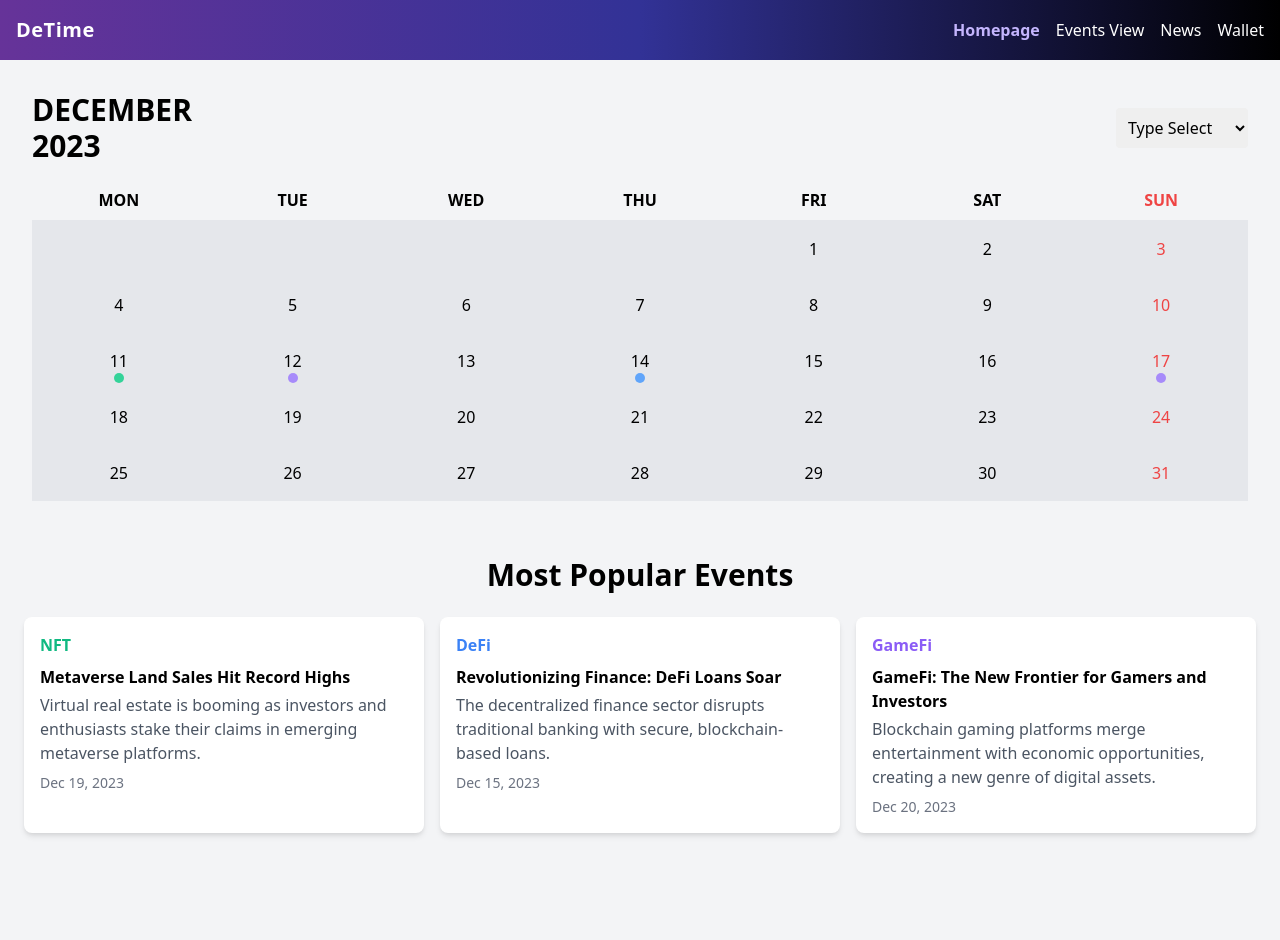
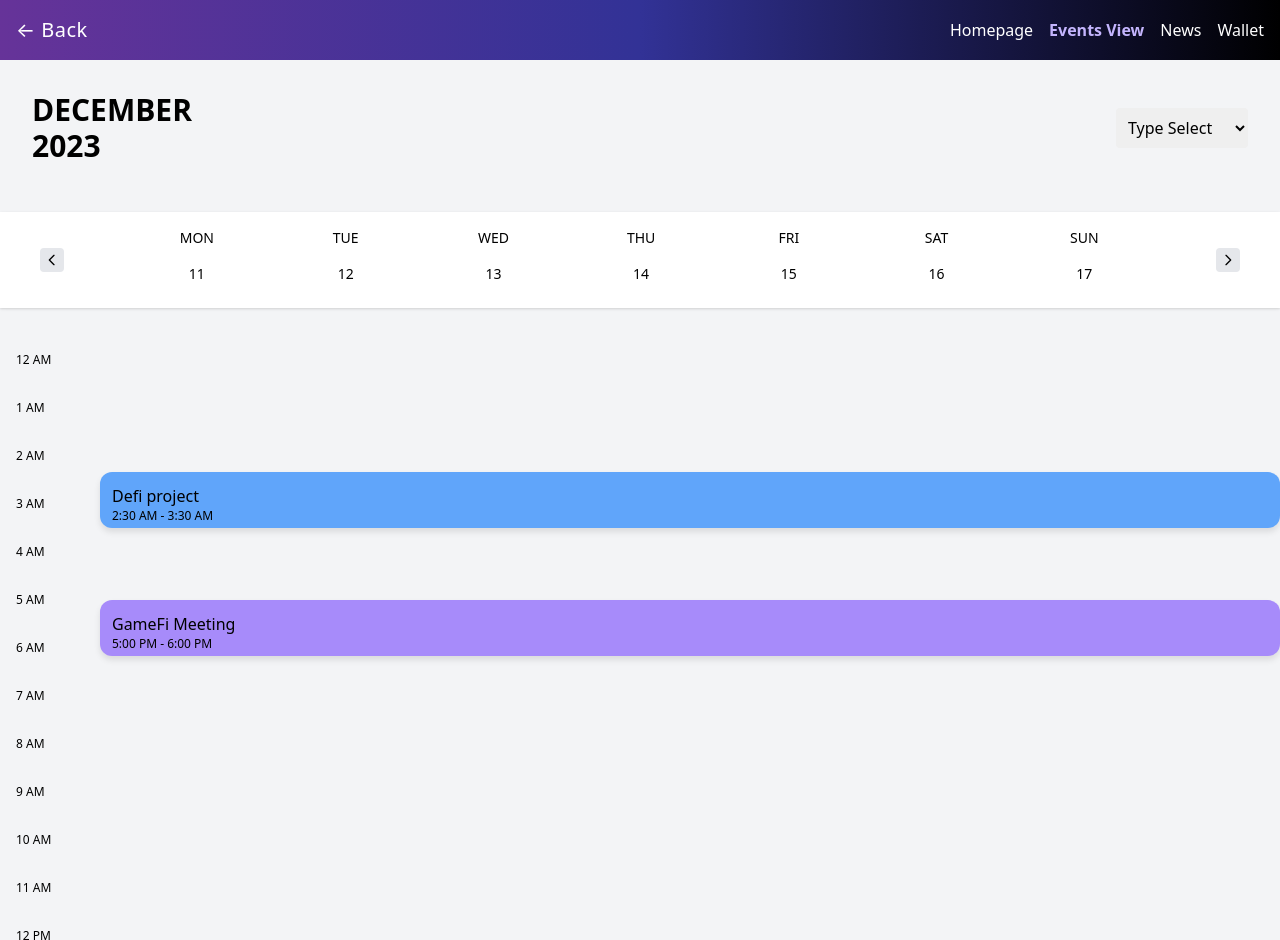
Before and after one commit to deeexiao/DeTime, a plain HTML site: page DeTime/assets/calendar.html in a window 1280 px wide. Before the commit the page ends 857 px from the top, so only its background shows below. Drawn offline with nearby package versions, Linux system fonts and the light colour scheme.

Commit message:
Update calendar.html

```diff
--- a/DeTime/assets/calendar.html
+++ b/DeTime/assets/calendar.html
@@ -5,64 +5,27 @@
     <meta charset="UTF-8">
     <meta name="viewport" content="width=device-width, initial-scale=1.0">
     <title>Web3 Homepage</title>
-
     <!-- Tailwind CSS -->
     <link href="https://cdn.jsdelivr.net/npm/tailwindcss@2.2.19/dist/tailwind.min.css" rel="stylesheet">
-
     <style>
         /* Custom Gradient for Navigation */
         .gradient-bg {
             background: linear-gradient(90deg, rgba(102, 51, 153, 1) 0%, rgba(50, 50, 150, 1) 50%, hwb(0 0% 100%) 100%);
         }
-
-        /* Custom Styles for Calendar Events */
-        .event-dot {
-            height: 10px;
-            width: 10px;
-            border-radius: 50%;
-            display: inline-block;
-            position: absolute;
-            top: 100%;
-            left: 50%;
-            transform: translateX(-50%);
-            margin-bottom: 4px;
-        }
-        .nft { background-color: #34D399; } /* NFT Event Color */
-        .defi { background-color: #60A5FA; } /* DeFi Event Color */
-        .gamefi { background-color: #A78BFA; } /* GameFi Event Color */
-        .hidden { display: none; } /* Class for Hiding Elements */
-        .event-date { position: relative; cursor: pointer; } /* Making Dates Clickable */
-
-        /* Footer Styles */
-        html, body {
-            height: 100%;
-            margin: 0;
-        }
-        body {
-            display: flex;
-            flex-direction: column;
-        }
-        .content {
-            flex: 1 0 auto; /* This will push the footer to the bottom */
-        }
-        footer {
-            flex-shrink: 0; /* Prevent footer from shrinking */
-        }
     </style>
 </head>
-
 <body class="bg-gray-100">
     <!-- Navigation Bar -->
     <nav class="gradient-bg p-4 text-white">
         <div class="container mx-auto flex items-center justify-between">
             <!-- Website Logo and Title -->
             <div>
-                <span class="font-semibold text-xl tracking-wide">DeTime</span>
+                <a href="index.html" class="text-xl tracking-wide">&larr; Back</a>
             </div>
             <!-- Navigation Links -->
             <div class="flex space-x-4">
-                <a href="index.html" class="font-semibold text-purple-300 hover:text-gray-200">Homepage</a>
-                <a href="calendar.html" class="hover:text-gray-200">Events View</a>
+                <a href="index.html" class="hover:text-gray-200">Homepage</a>
+                <a href="calendar.html" class="font-semibold text-purple-300 hover:text-gray-200">Events View</a>
                 <a href="news.html" class="hover:text-gray-200">News</a>
                 <a href="#wallet" class="hover:text-gray-200">Wallet</a>
                 <!-- Other Links -->
@@ -70,181 +33,288 @@
         </div>
     </nav>
 
-    <!-- Calendar Module -->
+    <!-- ...前面的代码 -->
+        <title>2023年12月日历</title>
+
         <div class="calendar-module m-8">
-        <!-- Calendar Header -->
+            <!-- 选择框和日历头部 -->
             <div class="flex justify-between items-center mb-4">
                 <div>
                     <h1 class="text-3xl font-bold">DECEMBER</h1>
                     <h2 class="text-3xl font-bold">2023</h2>
                 </div>
-            <!-- Dropdown for Event Filtering -->
+                <!-- 下拉选择框 -->
                 <select id="eventFilter" class="p-2 rounded" onchange="filterEvents(this.value);">
                     <option value="all">Type Select</option>
                     <option value="nft">NFT Only</option>
                     <option value="defi">DeFi Only</option>
-                <option value="gamefi">GameFi Only</option>
+                    <option value="GameFi">GameFi Only</option>
                 </select>
             </div>
-
-        <!-- Calendar Table -->
+            <!-- 日历表格 -->
             <table class="table-fixed border-collapse w-full">
-            <!-- Calendar Header -->
-            <thead>
-                <tr>
-                    <th class="border-b p-2">MON</th>
-                    <th class="border-b p-2">TUE</th>
-                    <th class="border-b p-2">WED</th>
-                    <th class="border-b p-2">THU</th>
-                    <th class="border-b p-2">FRI</th>
-                    <th class="border-b p-2">SAT</th>
-                    <th class="border-b p-2 text-red-500">SUN</th>
-                </tr>
-            </thead>
-            <!-- Calendar Body -->
-            <tbody class="text-center">
-                <!-- Week Rows -->
-                   <!-- 第一周 -->
-                   <tr class="bg-gray-200">
-                    <td class="p-4"></td>
-                    <!-- 12月份第一天是周五，所以这周的前四天为空 -->
-                    <td class="p-4"></td>
-                    <td class="p-4"></td>
-                    <td class="p-4"></td>
-                    <td class="p-4 event-date" onclick="goToEventDetails('2023-12-01')">1</td>
-                    <td class="p-4 event-date" onclick="goToEventDetails('2023-12-02')">2</td>
-                    <td class="p-4 text-red-500 event-date" onclick="goToEventDetails('2023-12-03')">3</td>
-                </tr>
-                <!-- 第二周 -->
-                <tr class="bg-gray-200">
-                    <td class="p-4 event-date" onclick="goToEventDetails('2023-12-04')">4</td>
-                    <td class="p-4 event-date" onclick="goToEventDetails('2023-12-05')">5</td>
-                    <td class="p-4 event-date" onclick="goToEventDetails('2023-12-06')">6</td>
-                    <td class="p-4 event-date" onclick="goToEventDetails('2023-12-07')">7</td>
-                    <td class="p-4 event-date" onclick="goToEventDetails('2023-12-08')">8</td>
-                    <td class="p-4 event-date" onclick="goToEventDetails('2023-12-09')">9</td>
-                    <td class="p-4 text-red-500 event-date" onclick="goToEventDetails('2023-12-10')">10</td>
-                    <!-- 第三周 -->
-                    <tr class="bg-gray-200">
-                        <!-- 重复前面的模式填充其他日期 -->
-                        <td class="p-4 relative">
-                            <div class="event-date" onclick="goToEventDetails('2023-12-11')">11
-                                <span class="event-dot nft"></span>
-                                <!-- NFT事件 -->
-                            </div>
-                        </td>
-                        <td class="p-4 relative">
-                            <div class="event-date" onclick="goToEventDetails('2023-12-12')">12
-                                <span class="event-dot gamefi"></span>
-                                <!-- GameFi事件 -->
-                            </div>
-                        </td>
-                        <td class="p-4 event-date" onclick="goToEventDetails('2023-12-13')">13</td>
-                        <td class="p-4 relative">
-                            <div class="event-date" onclick="goToEventDetails('2023-12-14')">14
-                                <span class="event-dot defi"></span>
-                                <!-- DeFi事件 -->
-                            </div>
-                            <td class="p-4 event-date" onclick="goToEventDetails('2023-12-15')">15</td>
-                            <td class="p-4 event-date" onclick="goToEventDetails('2023-12-16')">16</td>
-                            <td class="p-4 text-red-500 event-date">
-                                <div class="event-date" onclick="goToEventDetails('2023-12-17')">17
-                                    <span class="event-dot gamefi"></span>
-                                    <!-- GameFi事件 -->
-                                </div>
-                            </td>
-                    </tr>
-                    <!-- 第四周 -->
-                    <tr class="bg-gray-200">
-                        <!-- 重复前面的模式填充其他日期 -->
-                        <td class="p-4 event-date" onclick="goToEventDetails('2023-12-18')">18</td>
-                        <td class="p-4 event-date" onclick="goToEventDetails('2023-12-19')">19</td>
-                        <td class="p-4 event-date" onclick="goToEventDetails('2023-12-20')">20</td>
-                        <td class="p-4 event-date" onclick="goToEventDetails('2023-12-21')">21</td>
-                        <td class="p-4 event-date" onclick="goToEventDetails('2023-12-22')">22</td>
-                        <td class="p-4 event-date" onclick="goToEventDetails('2023-12-23')">23</td>
-                        <td class="p-4 text-red-500 event-date" onclick="goToEventDetails('2023-12-24')">24</td>
-                    </tr>
-                    <!-- 第五周 -->
-                    <tr class="bg-gray-200">
-                        <td class="p-4 event-date" onclick="goToEventDetails('2023-12-25')">25</td>
-                        <td class="p-4 event-date" onclick="goToEventDetails('2023-12-26')">26</td>
-                        <td class="p-4 event-date" onclick="goToEventDetails('2023-12-27')">27</td>
-                        <td class="p-4 event-date" onclick="goToEventDetails('2023-12-28')">28</td>
-                        <td class="p-4 event-date" onclick="goToEventDetails('2023-12-29')">29</td>
-                        <td class="p-4 event-date" onclick="goToEventDetails('2023-12-30')">30</td>
-                        <td class="p-4 text-red-500 event-date" onclick="goToEventDetails('2023-12-31')">31</td>
-</head>
-            </tbody>
+                <!-- 表头和表体同您提供的代码 -->
             </table>
         </div>
 
-    <!-- Event Filtering Script -->
+    <!-- 日历日期选择器 -->
+    <!--
+    <div class="flex justify-center items-center p-2">
+        <span class="font-bold text-lg">December 2023 &darr;</span>
+    </div>
+    -->
+    <div id="content-11" class="date-content hidden">...</div>
+    <div id="content-12" class="date-content hidden">...</div>
+    <div id="content-13" class="date-content hidden">...</div>
+    <div id="content-14" class="date-content hidden">...</div>
+    <div id="content-15" class="date-content hidden">...</div>
+    <div id="content-16" class="date-content hidden">...</div>
+    <div id="content-17" class="date-content hidden">...</div>
+
+      <title>周日历</title>
+      <style>
+        .sticky {
+          position: sticky;
+          top: 0;
+          z-index: 10;
+        }
+        .scroll-container {
+          overflow-y: auto;
+          height: 600px; /* 可以根据需要调整高度 */
+          position: relative;
+        }
+        .time-slot {
+          width: 100px; /* 可以根据实际情况调整宽度 */
+          position: absolute;
+          left: 0;
+        }
+        .events-container {
+          margin-left: 100px; /* 应与.time-slot的宽度相同 */
+        }
+      </style>
+          <style>
+            .sticky {
+              position: sticky;
+              top: 0;
+              background: white;
+              z-index: 10;
+            }
+            .date-active {
+              background-color: rgb(140, 122, 255);
+              color: white;
+              border-radius: 0%;
+            }
+          </style>
+        <style>
+  .date-number {
+    cursor: pointer;
+    margin-top: 0.5rem; /* 与星期文本保持距离 */
+    padding: 0.5rem; /* 确保数字有足够的空间 */
+    border-radius: 50%; /* 使按钮圆角，当box-shadow作为圆圈时 */
+    position: relative; /* 定位用于z-index */
+    z-index: 1; /* 确保在box-shadow之上 */
+  }
+  .date-number.date-active {
+    box-shadow: 0 0 0 0px blue; /* 创建蓝色圆圈效果，圆圈大小可以通过调整box-shadow的最后一个值来控制 */
+  }
+</style>
+
+<style>
+    .date-number {
+      cursor: pointer;
+      margin-top: 0.5rem; /* 与星期文本保持距离 */
+      padding: 0.5rem; /* 确保数字有足够的空间 */
+      border-radius: 50%; /* 使按钮圆角，当box-shadow作为圆圈时 */
+      position: relative; /* 定位用于z-index */
+      z-index: 1; /* 确保在box-shadow之上 */
+    }
+    .date-number.date-active {
+      box-shadow: 0 0 0 0px blue; /* 创建蓝色圆圈效果，圆圈大小可以通过调整box-shadow的最后一个值来控制 */
+    }
+  </style>
+          <div class="flex justify-between items-center my-4 sticky top-0 flex justify-between text-sm px-10 py-4 bg-white shadow">
+
+        <!-- Previous Button -->
+        <button id="prev" class="p-1 rounded bg-gray-200 hover:bg-gray-300 text-sm">
+            <svg xmlns="http://www.w3.org/2000/svg" class="h-4 w-4" fill="none" viewBox="0 0 24 24" stroke="currentColor">
+                <path stroke-linecap="round" stroke-linejoin="round" stroke-width="2" d="M15 19l-7-7 7-7" />
+            </svg>
+        </button>
+        <!-- Weekdays Header -->
+
+            <div class="flex flex-col items-center">
+              <span>MON</span>
+              <button class="date-number" data-date="11">11</button>
+            </div>
+            <div class="flex flex-col items-center">
+              <span>TUE</span>
+              <button class="date-number" data-date="12">12</button>
+            </div>
+            <div class="flex flex-col items-center">
+              <span>WED</span>
+              <button class="date-number" data-date="13">13</button>
+            </div>
+            <div class="flex flex-col items-center">
+              <span>THU</span>
+              <button class="date-number" data-date="14">14</button>
+            </div>
+            <div class="flex flex-col items-center">
+              <span>FRI</span>
+              <button class="date-number" data-date="15">15</button>
+            </div>
+            <div class="flex flex-col items-center">
+              <span>SAT</span>
+              <button class="date-number" data-date="16">16</button>
+            </div>
+            <div class="flex flex-col items-center">
+              <span>SUN</span>
+              <button class="date-number" data-date="17">17</button>
+            </div>
+
+
+          <!-- Next Button -->
+         <button id="next" class="p-1 rounded bg-gray-200 hover:bg-gray-300 text-sm">
+           <svg xmlns="http://www.w3.org/2000/svg" class="h-4 w-4" fill="none" viewBox="0 0 24 24" stroke="currentColor">
+               <path stroke-linecap="round" stroke-linejoin="round" stroke-width="2" d="M9 5l7 7-7 7" />
+           </svg>
+        </button>
+      </div>
+    </div>
+      <!-- 日历的时间轴 -->
+          <title>Events Calendar</title>
+          <style>
+              .sticky {
+                  position: sticky;
+                  top: 0;
+                  z-index: 10;
+                  background: white;
+              }
+              .scroll-container {
+                  overflow-y: auto;
+                  height: 600px;
+                  position: relative;
+              }
+              .event {
+                  position: absolute;
+                  left: 100px; /* Align with the time-slot */
+                  right: 0;
+                  border-radius: 12px;
+                  padding: 12px;
+                  margin: 4px 0;
+                  box-shadow: 0 4px 6px rgba(0, 0, 0, 0.1);
+              }
+              /* Different colors for different event types */
+              .nft-event { background-color: #34D399; }
+              .defi-event { background-color: #60A5FA; }
+              .gamefi-event { background-color: #A78BFA; }
+          </style>
+          <!-- Navigation Bar -->
+          <!-- ...existing navigation bar... -->
+
+          <!-- Calendar Module -->
+          <div class="calendar-module m-8">
+              <!-- ...existing calendar module... -->
+          </div>
+
+          <!-- Sticky Weekday Header -->
+          <!-- ...existing sticky header... -->
+
+          <!-- Scrollable Time Slots and Events Container -->
+          <div class="scroll-container p-4">
+              <!-- Time Slot -->
+              <!-- ...existing time slot... -->
+
+              <!-- Events Container -->
+              <div class="events-container">
+                  <!-- Event Cards -->
+                  <div class="event defi-event" style="top: 8rem; height: 3.5rem;">
+                      <span>Defi project</span>
+                      <div class="text-xs">2:30 AM - 3:30 AM</div>
+                  </div>
+                  <div class="event gamefi-event" style="top: 16rem; height: 3.5rem;">
+                      <span>GameFi Meeting</span>
+                      <div class="text-xs">5:00 PM - 6:00 PM</div>
+                  </div>
+                  <!-- ...other events... -->
+              </div>
+          </div>
+        </div>
+
+        <!--定义高亮的颜色-->
+          <style>
+            .highlighted {
+            background-color: yellow; /* 你可以选择适合你网站风格的颜色 */
+            }
+        </style>
+
           <script>
-        function filterEvents(type) {
-            var dots = document.querySelectorAll('.event-dot');
-            dots.forEach(function(dot) {
-                if (type === 'all' || dot.classList.contains(type)) {
-                    dot.style.display = 'inline-block';
-                } else {
-                    dot.style.display = 'none';
+              // JavaScript for generating time slots
+              const timeSlotContainer = document.querySelector('.scroll-container');
+              for (let i = 0; i < 24; i++) {
+                  const timeLabel = document.createElement('div');
+                  timeLabel.className = 'text-xs py-3';
+                  timeLabel.textContent = `${i === 0 || i === 12 ? 12 : i % 12} ${i < 12 ? 'AM' : 'PM'}`;
+                  timeLabel.style.position = 'absolute';
+                  timeLabel.style.top = `${i * 3}rem`; // Assuming each hour block is 3rem tall
+                  timeSlotContainer.appendChild(timeLabel);
+              }
+              const eventsData = {
+        "11": [
+          { type: "nft-event", title: "NFT Launch", time: "12:00 AM - 1:15 AM" },
+        ],
+        "12": [
+          { type: "gamefi-event", title: "Gamefi IEO Launch", time: "12:00 AM - 1:15 AM" },
+        ],
+        "14": [
+          { type: "defi-event", title: "IDO Launch(DeFi)", time: "12:00 AM - 1:15 AM" },
+        ],
+        "17": [
+          { type: "gamefi-event", title: "GameFi Event", time: "12:00 AM - 1:15 AM" },
+        ],
+      };
+
+      const dates = document.querySelectorAll('.date-number');
+      dates.forEach(date => {
+        date.addEventListener('click', function() {
+          dates.forEach(d => d.classList.remove('date-active'));
+          date.classList.add('date-active');
+
+          const selectedDate = date.getAttribute('data-date');
+          const eventsForDate = eventsData[selectedDate] || [];
+
+          const eventsContainer = document.querySelector('.events-container');
+          eventsContainer.innerHTML = '';
+          eventsForDate.forEach(event => {
+            const eventDiv = document.createElement('div');
+            eventDiv.className = `event ${event.type}`;
+            eventDiv.innerHTML = `
+              <span>${event.title}</span>
+              <div class="text-xs">${event.time}</div>
+            `;
+            eventsContainer.appendChild(eventDiv);
+          });
+        });
+      });
+
+      document.querySelectorAll('.event').forEach(eventDiv => {
+    eventDiv.addEventListener('dblclick', function() {
+        // 切换高亮状态
+        eventDiv.classList.toggle('highlighted');
+    });
+});
+
+// 选择包含所有事件的容器
+const eventsContainer = document.querySelector('.events-container');
+
+// 为这个容器添加一个双击事件监听器
+eventsContainer.addEventListener('dblclick', function(e) {
+    // 检查被双击的元素是否有 'event' 类
+    if (e.target.classList.contains('event')) {
+        // 切换高亮状态
+        e.target.classList.toggle('highlighted');
     }
 });
-        }
+
           </script>
-
-    <!-- Footer Section -->
-    <footer class="container mx-auto p-6">
-        <h2 class="text-3xl font-bold text-center mb-6">Most Popular Events</h2>
-        <div class="grid grid-cols-1 md:grid-cols-3 gap-4">
-            <!-- Event Categories -->
-            <!-- NFT, DeFi, GameFi Sections -->
-        <!-- NFT Category -->
-        <div class="bg-white p-4 rounded-lg shadow-md hover:shadow-lg transition-shadow duration-300">
-            <h3 class="text-green-500 font-bold">NFT</h3>
-            <a href="#nft-news1" class="hover:underline">
-                <h4 class="font-bold mt-2 mb-1">Metaverse Land Sales Hit Record Highs</h4>
-                <p class="text-gray-600">Virtual real estate is booming as investors and enthusiasts stake their claims in emerging metaverse platforms.</p>
-            </a>
-            <p class="text-sm mt-2 text-gray-500">Dec 19, 2023</p>
-        </div>
-        <!-- DeFi Category -->
-        <div class="bg-white p-4 rounded-lg shadow-md hover:shadow-lg transition-shadow duration-300">
-            <h3 class="text-blue-500 font-bold">DeFi</h3>
-            <a href="#defi-news1" class="hover:underline">
-                <h4 class="font-bold mt-2 mb-1">Revolutionizing Finance: DeFi Loans Soar</h4>
-                <p class="text-gray-600">The decentralized finance sector disrupts traditional banking with secure, blockchain-based loans.</p>
-            </a>
-            <p class="text-sm mt-2 text-gray-500">Dec 15, 2023</p>
-        </div>
-        <!-- GameFi Category -->
-        <div class="bg-white p-4 rounded-lg shadow-md hover:shadow-lg transition-shadow duration-300">
-            <h3 class="text-purple-500 font-bold">GameFi</h3>
-            <a href="#gamefi-news1" class="hover:underline">
-                <h4 class="font-bold mt-2 mb-1">GameFi: The New Frontier for Gamers and Investors</h4>
-                <p class="text-gray-600">Blockchain gaming platforms merge entertainment with economic opportunities, creating a new genre of digital assets.</p>
-            </a>
-            <p class="text-sm mt-2 text-gray-500">Dec 20, 2023</p>
-        </div>
-        <style>
-            html, body {
-                height: 100%;
-                margin: 0;
-              }
-
-              body {
-                display: flex;
-                flex-direction: column;
-              }
-
-              .content {
-                flex: 1 0 auto; /* This will push the footer to the bottom */
-              }
-
-              footer {
-                flex-shrink: 0; /* Prevent footer from shrinking */
-              }
-        </style>
-    </footer>
       </body>
       </html>
```
Lines whose indentation alone changed are shown as unchanged.
